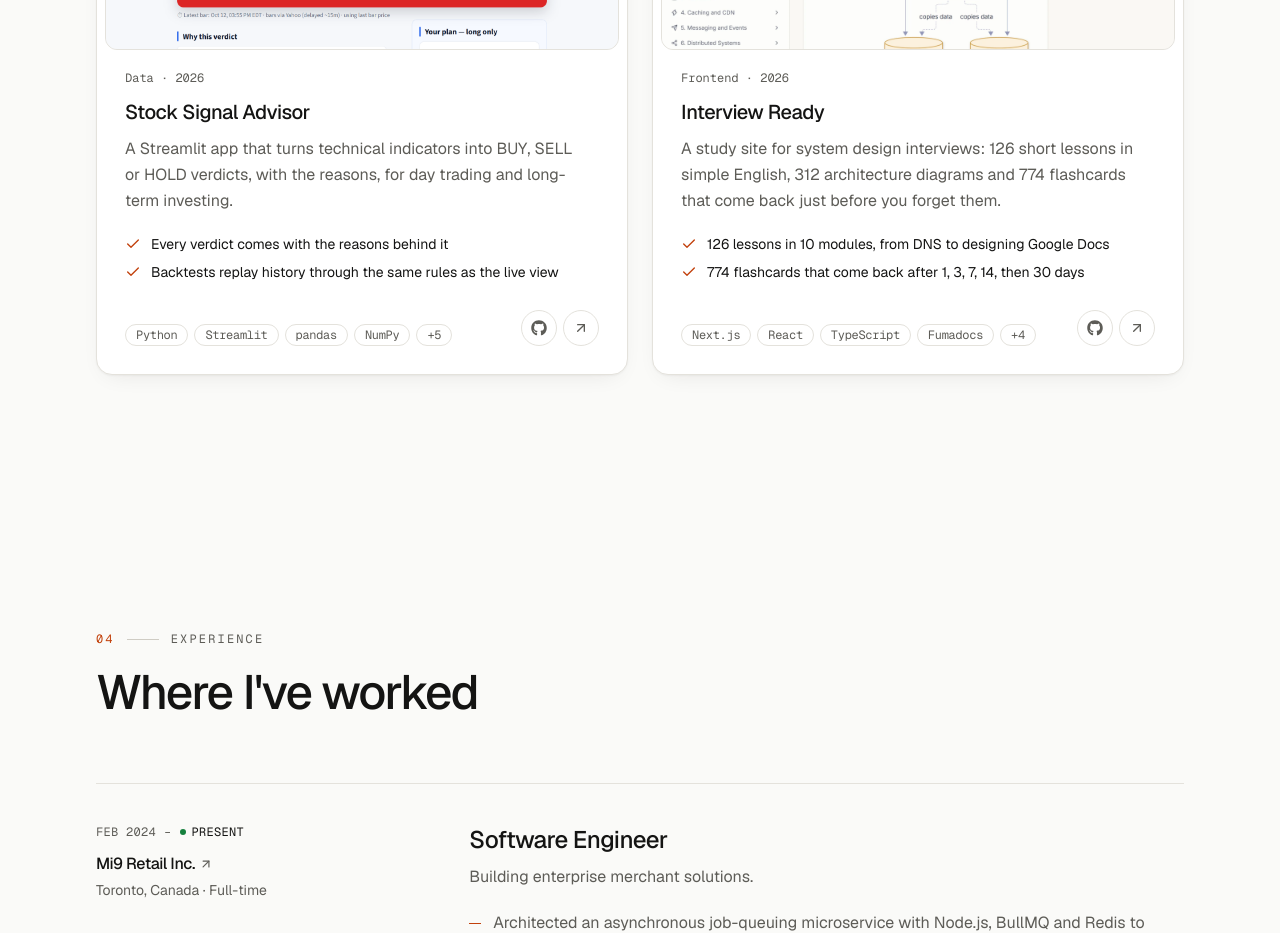
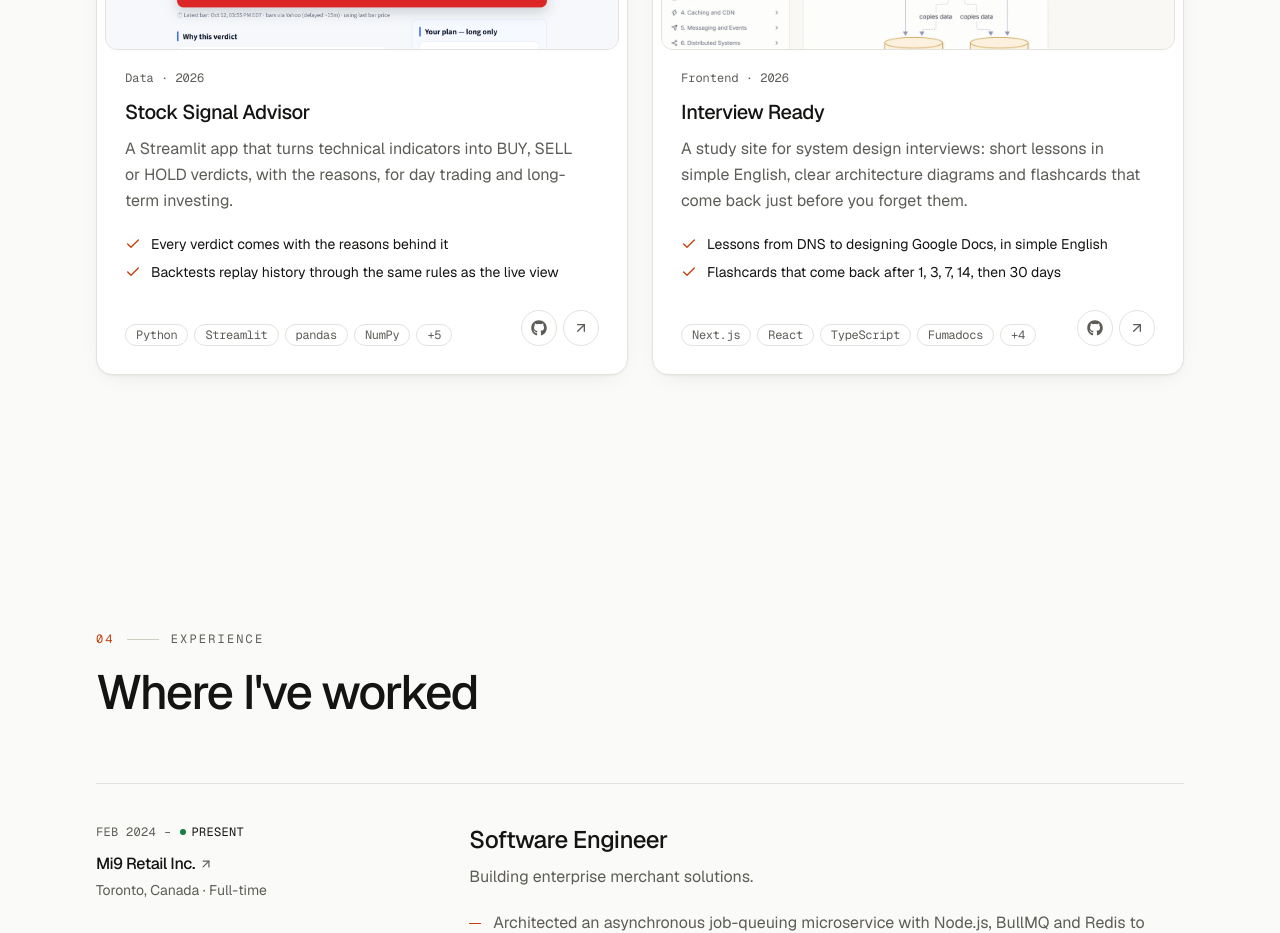
Before and after one commit to iamrs77/portfolio, a Next.js app: page / in a window 1280 px wide. Shown: the part 4220-5153 px from the top of the page. Built offline with nearby package versions, Linux system fonts and the light colour scheme; no server answers.

Commit message:
Describe Interview Ready without counts that go stale

```diff
--- a/src/data/projects.js
+++ b/src/data/projects.js
@@ -365,9 +365,9 @@ export const projects = [
     slug: "interview-ready",
     title: "Interview Ready",
     summary:
-      "A study site for system design interviews: 126 short lessons in simple English, 312 architecture diagrams and 774 flashcards that come back just before you forget them.",
+      "A study site for system design interviews: short lessons in simple English, clear architecture diagrams and flashcards that come back just before you forget them.",
     description: [
-      "Interview Ready is where I prepare for system design interviews. Ten modules go from the basics, like DNS and HTTP, through databases, caching, messaging and distributed systems, to 20 full interview questions such as WhatsApp, Uber and a payment system. Every lesson starts with an everyday comparison, shows the design in a diagram, and ends with what to say in the interview.",
+      "Interview Ready is where I prepare for system design interviews. The modules go from the basics, like DNS and HTTP, through databases, caching, messaging and distributed systems, to full interview questions such as WhatsApp, Uber and a payment system. Every lesson starts with an everyday comparison, shows the design in a diagram, and ends with what to say in the interview.",
       "I wanted one free place to open and prepare, without jumping between books, blogs and courses. It's a static Next.js site on Vercel's free plan with no accounts: lesson and flashcard progress are saved in the browser.",
     ],
     category: "frontend",
@@ -376,9 +376,9 @@ export const projects = [
     order: 4,
     stack: ["Next.js", "React", "TypeScript", "Fumadocs", "MDX", "Mermaid", "Tailwind CSS", "Vercel"],
     highlights: [
-      "126 lessons in 10 modules, from DNS to designing Google Docs",
-      "774 flashcards that come back after 1, 3, 7, 14, then 30 days",
-      "312 architecture diagrams, every one checked in a real browser",
+      "Lessons from DNS to designing Google Docs, in simple English",
+      "Flashcards that come back after 1, 3, 7, 14, then 30 days",
+      "Architecture diagrams, every one checked in a real browser",
     ],
     tags: ["system-design", "nextjs", "mdx", "mermaid", "flashcards", "spaced-repetition", "learning"],
     cover: {
@@ -408,12 +408,12 @@ export const projects = [
         {
           title: "Diagrams written as text",
           description:
-            "All 312 diagrams are written in Mermaid, next to the lesson, so they're easy to change. Each kind of part has its own soft color on every page: users blue, servers indigo, databases amber, caches rose, queues teal. Any diagram opens large with one click, and on phones wide diagrams scroll sideways instead of shrinking.",
+            "All diagrams are written in Mermaid, next to the lesson, so they're easy to change. Each kind of part has its own soft color on every page: users blue, servers indigo, databases amber, caches rose, queues teal. Any diagram opens large with one click, and on phones wide diagrams scroll sideways instead of shrinking.",
         },
         {
           title: "Flashcards that come back",
           description:
-            "774 cards in 11 decks, one per module, each linked to the lesson it came from. A card I know moves up a box and comes back after 1, 3, 7, 14, then 30 days. A card I miss goes back to the start and comes back in the same session.",
+            "One deck per module, and each card links to the lesson it came from. A card I know moves up a box and comes back after 1, 3, 7, 14, then 30 days. A card I miss goes back to the start and comes back in the same session.",
         },
         {
           title: "Progress without an account",
@@ -423,7 +423,7 @@ export const projects = [
       ],
       challenges: [
         {
-          challenge: "Finding mistakes in 126 lessons",
+          challenge: "Finding mistakes in every lesson",
           solution:
             "A line-by-line review found about 30 real mistakes, like a retry rule that could charge a card twice, live video listed as using UDP, and a location search that missed drivers 2 km away. I fixed every one and checked every page again.",
         },
@@ -463,7 +463,7 @@ export const projects = [
       ],
       outcomes: [
         "Live on Vercel's free plan, and every push to GitHub redeploys it",
-        "126 lessons, 312 diagrams and 774 flashcards, with a check that every card links to a real lesson",
+        "Automatic checks that every diagram draws and every flashcard links to a real lesson",
       ],
     },
   },
```
